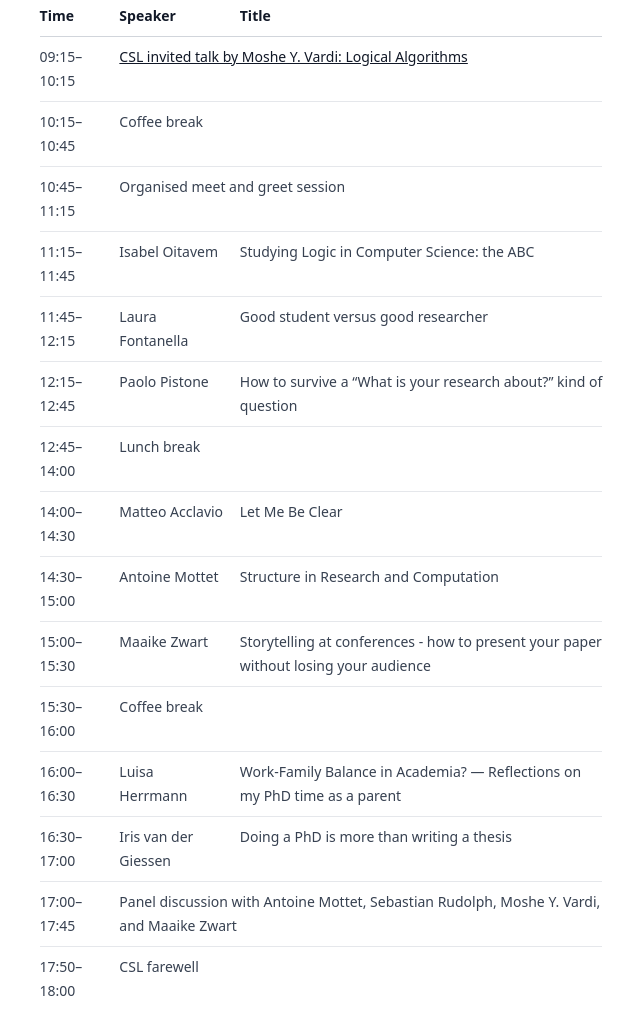
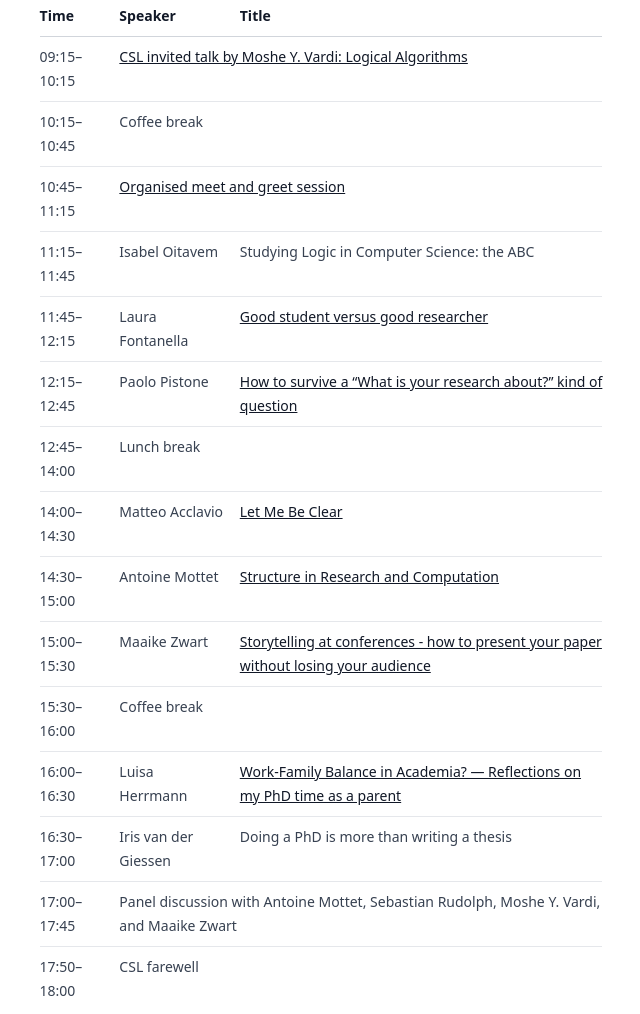
Before and after one commit to logic-mentoring-workshop/logic-mentoring-workshop.github.io, a website: page csl24/program.html in a window 1280 px wide. Shown: the part 381-1395 px from the top of the page, without its empty margins (319-959 px from the left). Drawn offline with Linux system fonts and the light colour scheme.

Commit message:
Add slides and group photo

```diff
--- a/csl24/program.html
+++ b/csl24/program.html
@@ -48,7 +48,7 @@
         </tr>
         <tr>
           <td>10:45–11:15</td>
-          <td colspan=2>Organised meet and greet session</td>
+          <td colspan=2><a href="/csl24/slides/meet-and-greet.pdf">Organised meet and greet session</a></td>
         </tr>
         <tr>
           <td>11:15–11:45</td>
@@ -58,12 +58,12 @@
         <tr>
           <td>11:45–12:15</td>
           <td>Laura Fontanella</td>
-          <td>Good student versus good researcher</td>
+          <td><a href="/csl24/slides/laura-fontanella.pdf">Good student versus good researcher</a></td>
         </tr>
         <tr>
           <td>12:15–12:45</td>
           <td>Paolo Pistone</td>
-          <td>How to survive a “What is your research about?” kind of question</td>
+          <td><a href="/csl24/slides/paolo-pistone.pdf">How to survive a “What is your research about?” kind of question</a></td>
         </tr>
         <tr>
           <td>12:45–14:00</td>
@@ -72,17 +72,17 @@
         <tr>
           <td>14:00–14:30</td>
           <td>Matteo Acclavio</td>
-          <td>Let Me Be Clear</td>
+          <td><a href="/csl24/slides/matteo-acclavio.pdf">Let Me Be Clear</a></td>
         </tr>
         <tr>
           <td>14:30–15:00</td>
           <td>Antoine Mottet</td>
-          <td>Structure in Research and Computation</td>
+          <td><a href="/csl24/slides/antoine-mottet.pdf">Structure in Research and Computation</a></td>
         </tr>
         <tr>
           <td>15:00–15:30</td>
           <td>Maaike Zwart</td>
-          <td>Storytelling at conferences - how to present your paper without losing your audience</td>
+          <td><a href="/csl24/slides/maaike-zwart.pdf">Storytelling at conferences - how to present your paper without losing your audience</a></td>
         </tr>
         <tr>
           <td>15:30–16:00</td>
@@ -91,7 +91,7 @@
         <tr>
           <td>16:00–16:30</td>
           <td>Luisa Herrmann</td>
-          <td>Work-Family Balance in Academia? — Reflections on my PhD time as a parent</td>
+          <td><a href="/csl24/slides/luisa-herrmann.pdf">Work-Family Balance in Academia? — Reflections on my PhD time as a parent</a></td>
         </tr>
         <tr>
           <td>16:30–17:00</td>
```
Also changed, not shown: csl24/index.html (+3 -0 lines), index.html (+2 -1 lines), csl24/img/group-photo.jpg (added), css/tailwind.css, 8 other files.
